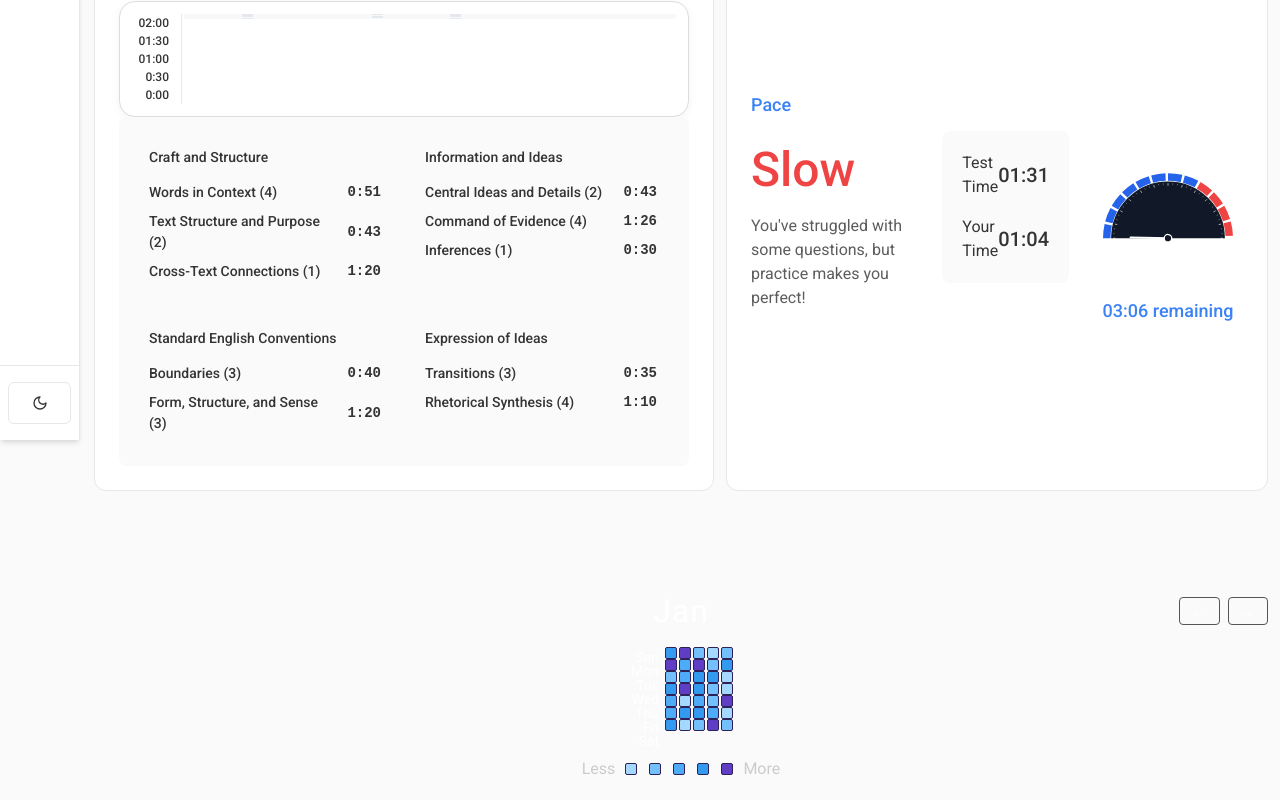
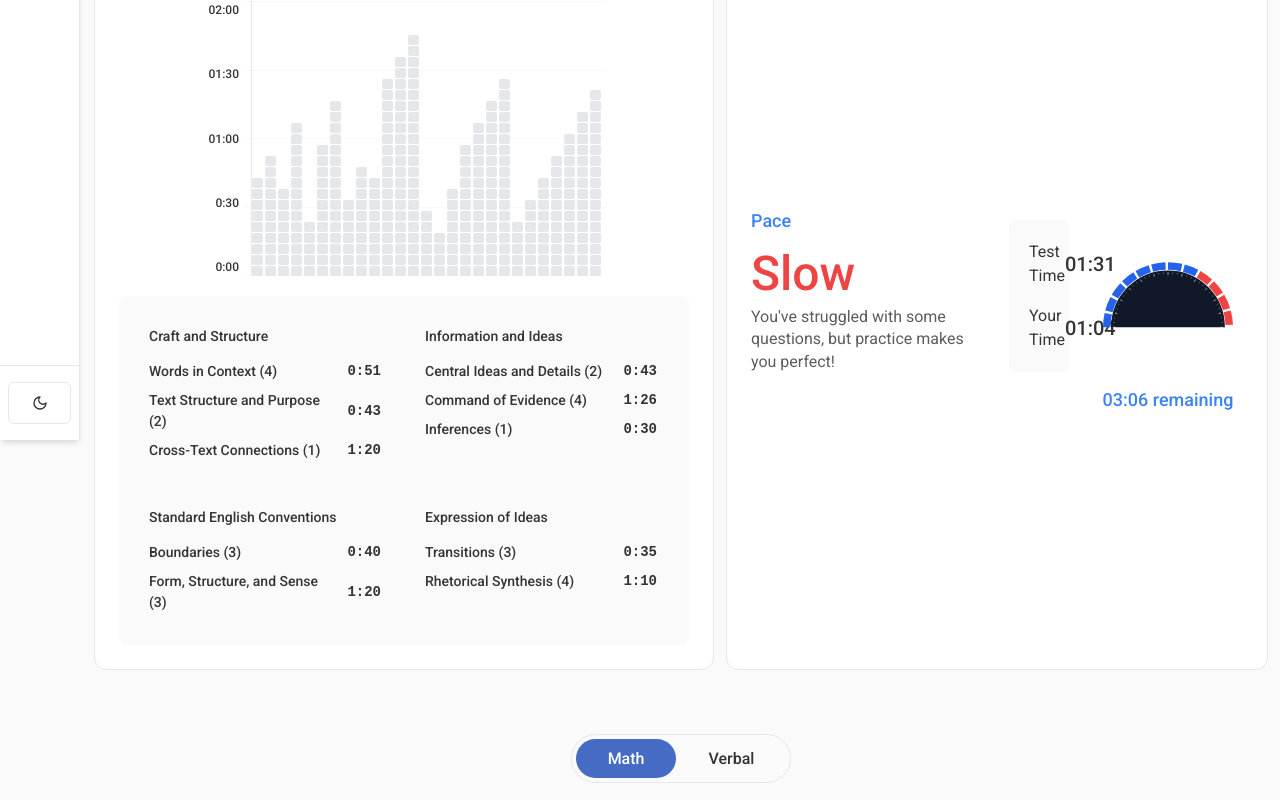
Before and after one commit to Orujhimaru/max_odyssey, a React (Vite) app: page /lab in a window 1280 px wide. Shown: the part 360-1160 px from the top of the page. Built offline with nearby package versions, Linux system fonts and the light colour scheme; a web font is replaced by a local one.

Commit message:
design: responsive updates

```diff
--- a/src/components/QuestionTimingTracker/QuestionTimingTracker.jsx
+++ b/src/components/QuestionTimingTracker/QuestionTimingTracker.jsx
@@ -138,7 +138,7 @@ const QuestionTimingTracker = ({
         <h2 className="tracker-title">{title}</h2>
       </div>
 
-      <div className="chart-container">
+      <div className="question-chart-container">
         {/* Y-axis labels */}
         <div className="y-axis">
           <div className="y-axis-label" style={{ top: "0%" }}>
--- /dev/null
+++ b/src/components/SpeedometerIcon/SpeedometerIcon.css
@@ -0,0 +1,35 @@
+.speedometer-icon {
+  width: 100%;
+  height: 100%;
+}
+
+.speedometer-needle-group {
+  transform-origin: 60px 60px;
+  transition: none;
+}
+
+.speedometer-needle-group.animating {
+  transition: transform 1.2s cubic-bezier(0.25, 0.1, 0.25, 1);
+}
+
+/* Responsive speedometer sizing */
+@media (max-width: 1200px) {
+  .speedometer-icon {
+    max-width: 140px;
+    max-height: 140px;
+  }
+}
+
+@media (max-width: 768px) {
+  .speedometer-icon {
+    max-width: 120px;
+    max-height: 120px;
+  }
+}
+
+@media (max-width: 480px) {
+  .speedometer-icon {
+    max-width: 100px;
+    max-height: 100px;
+  }
+}
--- a/src/components/SpeedometerIcon/SpeedometerIcon.jsx
+++ b/src/components/SpeedometerIcon/SpeedometerIcon.jsx
@@ -1,7 +1,9 @@
 import React from "react";
+import "./SpeedometerIcon.css";
 
 const SpeedometerIcon = React.memo(({ ratio }) => {
   const [currentAngle, setCurrentAngle] = React.useState(-180);
+  const [isAnimating, setIsAnimating] = React.useState(false);
   const firstRender = React.useRef(true);
   const prevRatio = React.useRef(ratio);
 
@@ -39,13 +41,14 @@ const SpeedometerIcon = React.memo(({ ratio }) => {
     if (prevRatio.current === ratio) return;
     prevRatio.current = ratio;
 
-    // Start from leftmost position (-180 degrees)
-    setCurrentAngle(-180);
+    // Start animation
+    setIsAnimating(true);
+    setCurrentAngle(targetAngle);
 
-    // Animate to final position after a brief delay
+    // End animation after duration
     const timer = setTimeout(() => {
-      setCurrentAngle(targetAngle);
-    }, 200);
+      setIsAnimating(false);
+    }, 1200);
 
     return () => clearTimeout(timer);
   }, [ratio]);
@@ -152,7 +155,7 @@ const SpeedometerIcon = React.memo(({ ratio }) => {
       {/* Needle */}
       <g
         transform={`rotate(${currentAngle + 90}, 60, 60)`}
-        className="speedometer-needle-group"
+        className={`speedometer-needle-group ${isAnimating ? "animating" : ""}`}
       >
         <line
           x1="60"
--- a/src/pages/LabPage/LabPage.css
+++ b/src/pages/LabPage/LabPage.css
@@ -1479,6 +1479,7 @@
   display: flex;
   flex-direction: column;
   justify-content: center;
+  min-width: 0;
 }
 
 .pace-info {
@@ -1493,9 +1494,10 @@
 }
 
 .pace-status {
-  font-size: 48px;
+  font-size: clamp(32px, 6vw, 48px);
   font-weight: 700;
   margin-bottom: 8px;
+  line-height: 1;
 }
 
 .pace-status.excellent {
@@ -1511,10 +1513,11 @@
 }
 
 .pace-message {
-  font-size: 16px;
+  font-size: clamp(14px, 2vw, 16px);
   color: var(--text-primary);
   opacity: 0.8;
   margin: 0;
+  line-height: 1.4;
 }
 
 /* Right side styles */
@@ -1523,10 +1526,12 @@
   display: flex;
   gap: 24px;
   align-items: center;
+  min-width: 0;
 }
 
 .time-info-container {
   flex: 1;
+  min-width: 0;
 }
 
 .time-info-card {
@@ -1569,18 +1574,50 @@
 }
 
 /* Responsive adjustments */
+@media (max-width: 1200px) {
+  .pace-card {
+    gap: 20px;
+    padding: 20px;
+  }
+
+  .pace-card-right {
+    gap: 20px;
+  }
+
+  .speedometer-container {
+    width: 140px;
+    height: 140px;
+  }
+}
+
+@media (max-width: 900px) {
+  .pace-card {
+    flex-direction: column;
+    gap: 24px;
+  }
+
+  .pace-card-right {
+    flex-direction: row;
+    gap: 24px;
+  }
+
+  .speedometer-container {
+    width: 130px;
+    height: 130px;
+    flex-shrink: 0;
+  }
+}
+
 @media (max-width: 768px) {
   .pace-card {
     flex-direction: column;
     padding: 16px;
-  }
-
-  .pace-status {
-    font-size: 36px;
+    gap: 20px;
   }
 
   .pace-card-right {
     flex-direction: column-reverse;
+    gap: 20px;
   }
 
   .speedometer-container {
@@ -1588,6 +1625,43 @@
     height: 120px;
     margin: 0 auto;
   }
+
+  .time-info-card {
+    padding: 16px;
+  }
+}
+
+@media (max-width: 480px) {
+  .pace-card {
+    padding: 12px;
+    gap: 16px;
+  }
+
+  .pace-card-right {
+    gap: 16px;
+  }
+
+  .speedometer-container {
+    width: 100px;
+    height: 100px;
+  }
+
+  .time-info-card {
+    padding: 12px;
+    gap: 12px;
+  }
+
+  .time-label {
+    font-size: 14px;
+  }
+
+  .time-value {
+    font-size: 18px;
+  }
+
+  .remaining-time {
+    font-size: 16px;
+  }
 }
 
 /* Chart containers for flex layout */
--- a/src/pages/LabPage/LabPage.jsx
+++ b/src/pages/LabPage/LabPage.jsx
@@ -182,218 +182,6 @@ const sampleQuestionTimingData = [
   42, 55, 38, 70, 25, 60, 80, 35, 50, 45, 90, 100, 110, 30, 20, 40, 60, 70, 80,
   90, 25, 35, 45, 55, 65, 75, 85,
 ];
-
-// Change the gold shades to blue/purple shades
-const activityColors = [
-  "#a5d8ff", // Light blue (low activity)
-  "#74c0fc",
-  "#4dabf7",
-  "#339af0", // Sky blue (medium activity)
-  "#5f3dc4", // Purple/blue mix (high activity)
-];
-
-// 7 days of the week
-const daysOfWeek = ["Sun", "Mon", "Tue", "Wed", "Thu", "Fri", "Sat"];
-const monthsFull = [
-  "Jan",
-  "Feb",
-  "Mar",
-  "Apr",
-  "May",
-  "Jun",
-  "Jul",
-  "Aug",
-  "Sep",
-  "Oct",
-  "Nov",
-  "Dec",
-];
-const weeksPerMonth = 5; // 5 weeks per month for layout
-
-// Generate random activity data: 12 months, 5 weeks per month, 7 days per week
-const calendarData = monthsFull.map(() =>
-  Array.from({ length: weeksPerMonth }, () =>
-    Array.from({ length: 7 }, () =>
-      Math.floor(Math.random() * activityColors.length)
-    )
-  )
-);
-
-const CalendarHeatmap = () => {
-  const [selectedMonth, setSelectedMonth] = useState(0);
-  const squareSize = 12;
-  const fontSize = 14;
-
-  const goToPreviousMonth = () => {
-    setSelectedMonth((prev) => (prev === 0 ? 11 : prev - 1));
-  };
-
-  const goToNextMonth = () => {
-    setSelectedMonth((prev) => (prev === 11 ? 0 : prev + 1));
-  };
-
-  return (
-    <div
-      style={{
-        width: "100%",
-        margin: "32px 0 24px 0",
-        display: "flex",
-        flexDirection: "column",
-        alignItems: "center",
-        position: "relative",
-      }}
-    >
-      {/* Month label and navigation */}
-      <div
-        style={{
-          width: "100%",
-          display: "flex",
-          justifyContent: "center",
-          alignItems: "center",
-          position: "relative",
-          marginBottom: 12,
-        }}
-      >
-        <div
-          style={{
-            color: "#fff",
-            fontSize: 32,
-            fontWeight: 400,
-            letterSpacing: 1,
-          }}
-        >
-          {monthsFull[selectedMonth]}
-        </div>
-
-        {/* Navigation buttons */}
-        <div
-          style={{
-            position: "absolute",
-            right: 0,
-            top: "50%",
-            transform: "translateY(-50%)",
-            display: "flex",
-            gap: 8,
-          }}
-        >
-          <button
-            onClick={goToPreviousMonth}
-            style={{
-              background: "transparent",
-              border: "1px solid #555",
-              color: "#fff",
-              width: 28,
-              height: 28,
-              borderRadius: 4,
-              cursor: "pointer",
-              display: "flex",
-              alignItems: "center",
-              justifyContent: "center",
-            }}
-          >
-            ←
-          </button>
-          <button
-            onClick={goToNextMonth}
-            style={{
-              background: "transparent",
-              border: "1px solid #555",
-              color: "#fff",
-              width: 28,
-              height: 28,
-              borderRadius: 4,
-              cursor: "pointer",
-              display: "flex",
-              alignItems: "center",
-              justifyContent: "center",
-            }}
-          >
-            →
-          </button>
-        </div>
-      </div>
-
-      {/* Calendar grid for selected month */}
-      <div style={{ display: "flex", alignItems: "flex-start" }}>
-        {/* Day labels */}
-        <div
-          style={{ display: "flex", flexDirection: "column", marginRight: 6 }}
-        >
-          {daysOfWeek.map((day) => (
-            <div
-              key={day}
-              style={{
-                height: squareSize,
-                marginBottom: 2,
-                color: "#fff",
-                fontSize,
-                fontWeight: 400,
-                width: 32,
-                textAlign: "right",
-              }}
-            >
-              {day}
-            </div>
-          ))}
-        </div>
-        {/* Activity squares for selected month */}
-        <div style={{ display: "flex", flexDirection: "column" }}>
-          {daysOfWeek.map((_, dayIdx) => (
-            <div key={dayIdx} style={{ display: "flex" }}>
-              {Array.from({ length: weeksPerMonth }).map((_, weekIdx) => (
-                <div
-                  key={weekIdx}
-                  style={{
-                    width: squareSize,
-                    height: squareSize,
-                    background:
-                      activityColors[
-                        calendarData[selectedMonth][weekIdx][dayIdx]
-                      ],
-                    marginRight: 2,
-                    borderRadius: 2,
-                    border: "1px solid #2d2157",
-                    boxSizing: "border-box",
-                  }}
-                />
-              ))}
-            </div>
-          ))}
-        </div>
-      </div>
-
-      {/* Legend */}
-      <div
-        style={{
-          display: "flex",
-          alignItems: "center",
-          marginTop: 12,
-          color: "#ccc",
-          fontSize: 16,
-          gap: 8,
-          justifyContent: "center",
-        }}
-      >
-        <span>Less</span>
-        {activityColors.map((color, i) => (
-          <span
-            key={i}
-            style={{
-              width: squareSize,
-              height: squareSize,
-              background: color,
-              display: "inline-block",
-              margin: "0 2px",
-              borderRadius: 2,
-              border: "1px solid #2d2157",
-            }}
-          />
-        ))}
-        <span>More</span>
-      </div>
-    </div>
-  );
-};
 
 // Add a new PaceCard component
 const PaceCard = () => {
@@ -1145,8 +933,6 @@ const LabPage = () => {
           </div>
         </div>
 
-        <CalendarHeatmap />
-
         {/* Tab selection for Math/Verbal */}
         <div className="performance-tab-selector">
           <div className="tab-pill">
```
